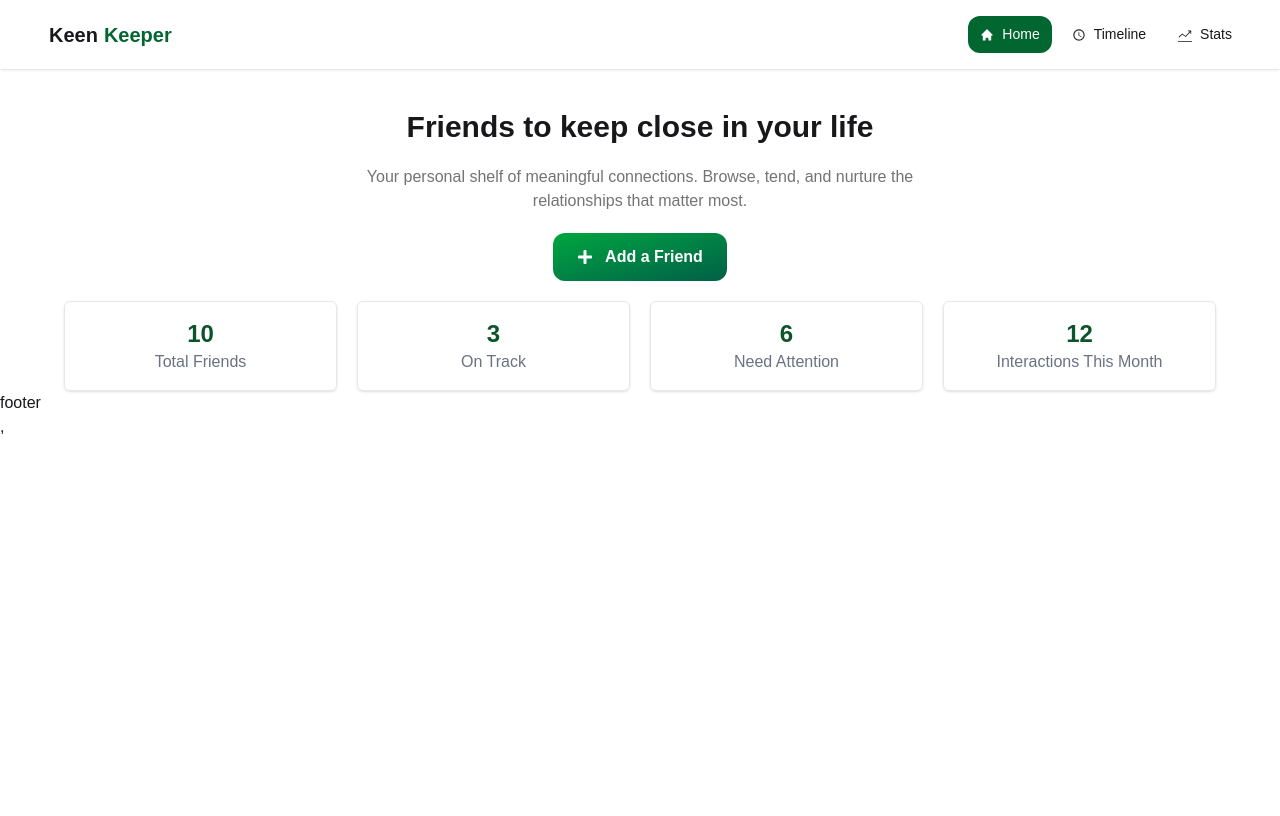
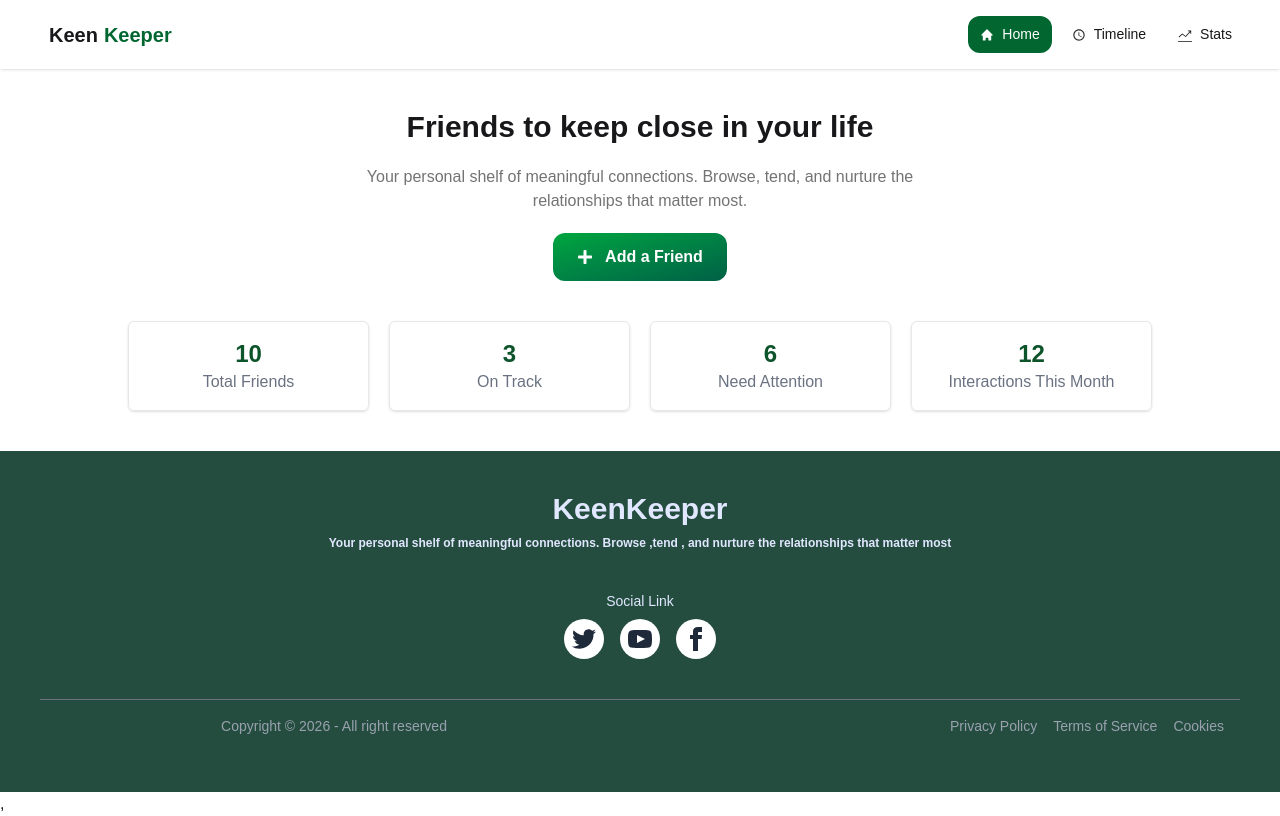
Before and after one commit to Abdhullah-Al-Maruf/keepkepper-asssignment-7, a React (Vite) app: page / in a window 1280 px wide. Built offline with nearby package versions, Linux system fonts and the light colour scheme.

Commit message:
footer added

```diff
--- a/src/component/common/Footer.jsx
+++ b/src/component/common/Footer.jsx
@@ -3,7 +3,74 @@
 const Footer = () => {
     return (
         <div>
-            footer
+            <footer className="footer footer-horizontal footer-center bg-[#244d3fFF] text-primary-content p-10">
+
+
+                <p className="font-bold text-3xl">
+                    KeenKeeper
+                    <br />
+                    <span className='text-xs font-semibold'>Your personal shelf of meaningful connections. Browse ,tend , and  nurture the relationships that matter most </span>
+
+                </p>
+
+
+
+                <nav>
+                    <h1>Social Link</h1>
+                    <div className="grid grid-flow-col gap-4">
+                        <a href='#' className='p-2  bg-white text-gray-800 rounded-full'>
+                            <svg
+                                xmlns="http://www.w3.org/2000/svg"
+                                width="24"
+                                height="24"
+                                viewBox="0 0 24 24"
+                                className="fill-current">
+                                <path
+                                    d="M24 4.557c-.883.392-1.832.656-2.828.775 1.017-.609 1.798-1.574 2.165-2.724-.951.564-2.005.974-3.127 1.195-.897-.957-2.178-1.555-3.594-1.555-3.179 0-5.515 2.966-4.797 6.045-4.091-.205-7.719-2.165-10.148-5.144-1.29 2.213-.669 5.108 1.523 6.574-.806-.026-1.566-.247-2.229-.616-.054 2.281 1.581 4.415 3.949 4.89-.693.188-1.452.232-2.224.084.626 1.956 2.444 3.379 4.6 3.419-2.07 1.623-4.678 2.348-7.29 2.04 2.179 1.397 4.768 2.212 7.548 2.212 9.142 0 14.307-7.721 13.995-14.646.962-.695 1.797-1.562 2.457-2.549z"></path>
+                            </svg>
+                        </a>
+                        <a href='#' className='p-2  bg-white text-gray-800 rounded-full'>
+                            <svg
+                                xmlns="http://www.w3.org/2000/svg"
+                                width="24"
+                                height="24"
+                                viewBox="0 0 24 24"
+                                className="fill-current">
+                                <path
+                                    d="M19.615 3.184c-3.604-.246-11.631-.245-15.23 0-3.897.266-4.356 2.62-4.385 8.816.029 6.185.484 8.549 4.385 8.816 3.6.245 11.626.246 15.23 0 3.897-.266 4.356-2.62 4.385-8.816-.029-6.185-.484-8.549-4.385-8.816zm-10.615 12.816v-8l8 3.993-8 4.007z"></path>
+                            </svg>
+                        </a>
+                        <a href='#' className='p-2  bg-white text-gray-800 rounded-full'>
+                            <svg
+                                xmlns="http://www.w3.org/2000/svg"
+                                width="24"
+                                height="24"
+                                viewBox="0 0 24 24"
+                                className="fill-current">
+                                <path
+                                    d="M9 8h-3v4h3v12h5v-12h3.642l.358-4h-4v-1.667c0-.955.192-1.333 1.115-1.333h2.885v-5h-3.808c-3.596 0-5.192 1.583-5.192 4.615v3.385z"></path>
+                            </svg>
+                        </a>
+                    </div>
+                </nav>
+
+               <footer className="footer sm:footer-horizontal border-t border-gray-500  items-center p-4">
+  <aside className="grid-flow-col items-center">
+
+    <p className='text-gray-400'>Copyright © {new Date().getFullYear()} - All right reserved</p>
+  </aside>
+  <nav className="grid-flow-col gap-4 md:place-self-center md:justify-self-end text-gray-400">
+    <a>Privacy Policy
+    </a>
+    <a>
+      Terms of Service
+    </a>
+    <a>
+  Cookies
+    </a>
+  </nav>
+</footer>
+            </footer>
         </div>
     );
 };
--- a/src/component/ui/Summarycard.jsx
+++ b/src/component/ui/Summarycard.jsx
@@ -2,7 +2,7 @@
 
 const Summarycard = () => {
     return (
-        <div className=' grid w-[90%] mx-auto md:grid-cols-2 lg:grid-cols-4  gap-5 '>
+        <div className=' mt-10 mb-10 grid   w-[80%] mx-auto md:grid-cols-2 lg:grid-cols-4  gap-5  container mx-auto'>
             <div className='shadow border border-gray-200  p-4 rounded-md'>
                 <h1 className='text-green-900 font-bold text-2xl'>10</h1>
                 <p className='text-gray-500'>Total Friends</p>
--- a/src/layout/Rootlayout.jsx
+++ b/src/layout/Rootlayout.jsx
@@ -7,9 +7,9 @@
     return (
         <div     >
            <Navbar/>
-           <div className='container mx-auto'>
+
            <Outlet/>
-           </div>
+
            <Footer/>
 
         </div>
```
